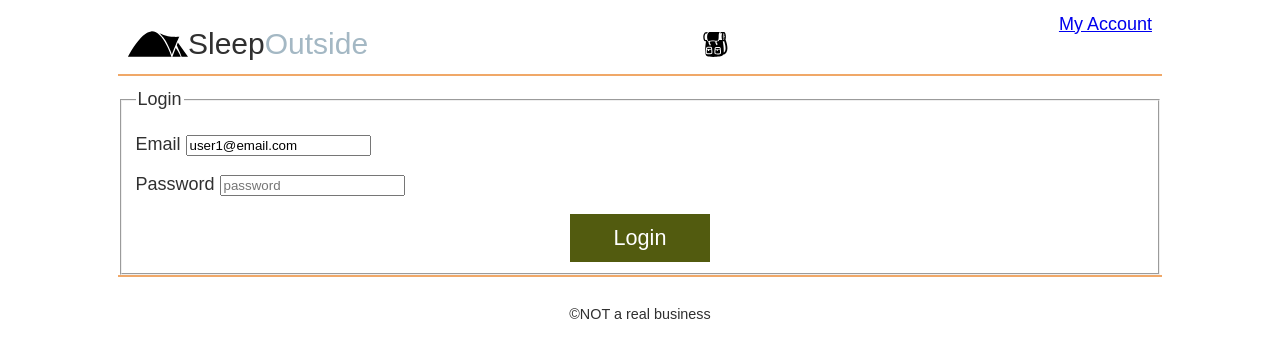
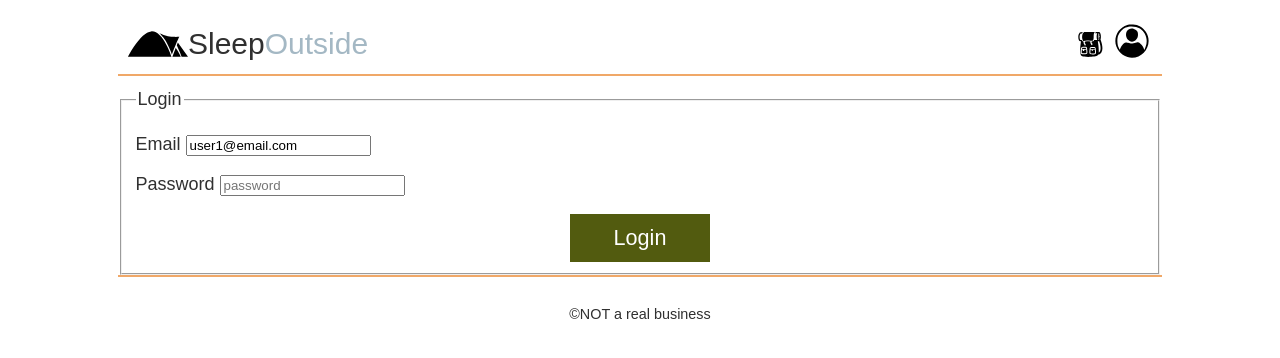
Before and after one commit to jadenday20/wdd330-teamrepo, a website: page src/admin/index.html in a window 1280 px wide. Drawn offline with Linux system fonts and the light colour scheme; files whose address does not match are found by name.

Commit message:
added the user image

```diff
--- a/src/css/style.css
+++ b/src/css/style.css
@@ -47,6 +47,10 @@ header {
 .logo a {
   text-decoration: none;
   color: var(--font-body);
+}
+#profile-img {
+  width: 40px;
+  height: 40px;
 }
 .hero {
   position: relative;
@@ -98,7 +102,17 @@ button {
 }
 /* End utility classes */
 
+.options {
+  display: flex;
+  gap: .5em;
+}
+
 /* Cart icon styles */
+.user {
+  display: flex;
+  flex-direction: column;
+  justify-content: center;
+}
 .cart {
   padding-top: 1em;
   position: relative;
@@ -108,7 +122,7 @@ button {
 .cart svg {
   width: 25px;
 }
-.cart:hover {
+.cart:hover, .user:hover {
   /* fill: gray; */
   opacity: 50%;
 }
--- a/src/public/partials/header.html
+++ b/src/public/partials/header.html
@@ -2,6 +2,7 @@
   <img src="/images/noun_Tent_2517.svg" alt="tent image for logo" />
   <a href="/index.html"> Sleep<span class="highlight">Outside</span></a>
 </div>
+<div class="options">
 <div class="cart">
   <a href="/cart/index.html" id="so-cart-icon">
     <span><p id="productOrderCount"></p></span>
@@ -30,6 +31,9 @@
     </svg>
   </a>
 </div>
-<div>
-  <a href="/admin/index.html">My Account</a>
+<div class="user">
+  <a href="/admin/index.html">
+  <img id="profile-img" src="/images/user.svg" alt="user icon" />
+  </a>
 </div>
+</div>
```
Also changed, not shown: src/public/images/user.svg (added).
